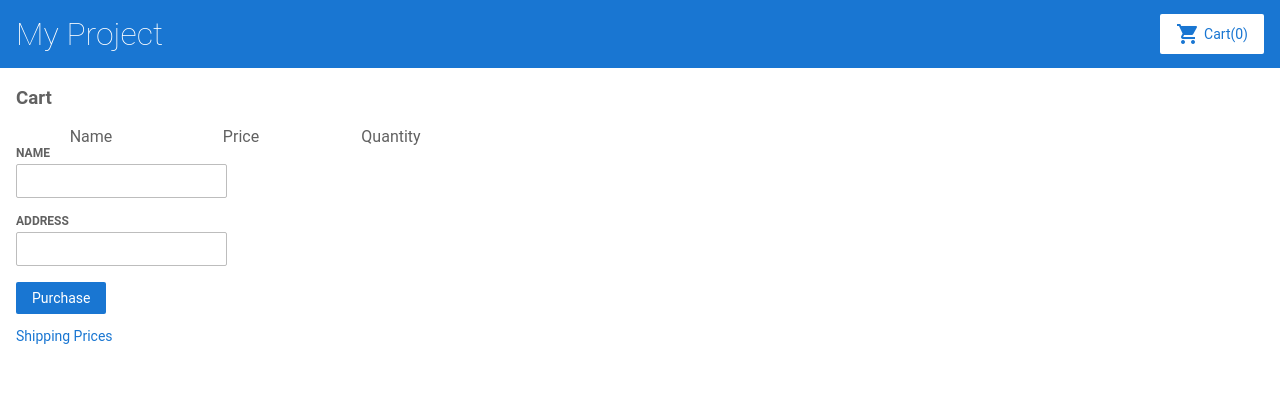
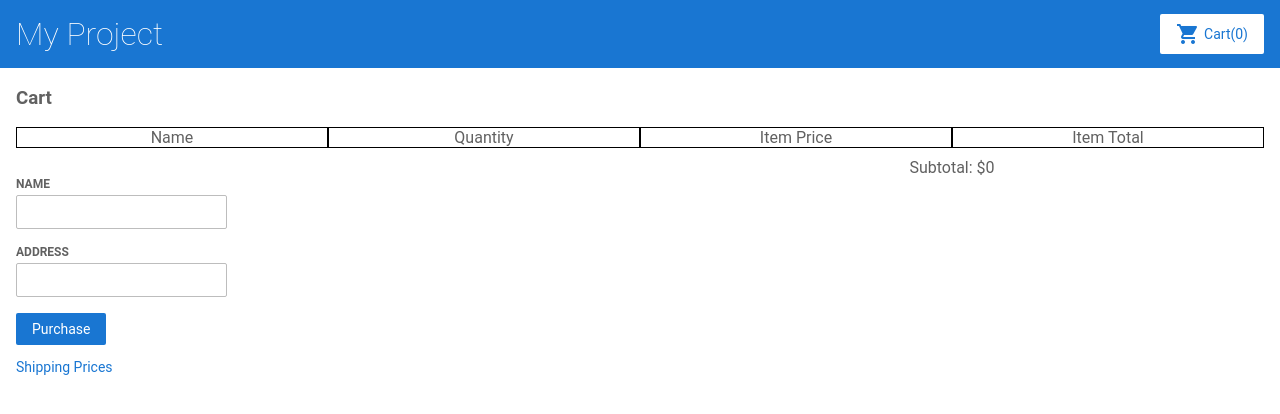
Before and after one commit to mikimj97/angular-425t8y-v3m1z7, an Angular app: page /cart in a window 1280 px wide. Shown: the top 414 px of the page. Built offline with nearby package versions, Linux system fonts and the light colour scheme.

Commit message:
modify cart to include subtotal

```diff
--- a/src/app/cart/cart.component.css
+++ b/src/app/cart/cart.component.css
@@ -0,0 +1,16 @@
+.row {
+  display: table;
+  width: 100%;
+  table-layout: fixed;
+  text-align: center;
+}
+
+.header {
+  display: table-cell;
+  border: 1px solid black;
+}
+
+.cell {
+  display: table-cell;
+  border: 1px solid black;
+}
--- a/src/app/cart/cart.component.html
+++ b/src/app/cart/cart.component.html
@@ -1,16 +1,22 @@
 <h3>Cart</h3>
 
 <div class="row">
-  <div style="float: left; width: 150px; text-align: center" class="column">Name</div>
-  <div style="float: left; width: 150px; text-align: center" class="column">Price</div>
-  <div style="float: left; width: 150px; text-align: center" class="column">Quantity</div>
+  <div class="header">Name</div>
+  <div class="header">Quantity</div>
+  <div class="header">Item Price</div>
+  <div class="header">Item Total</div>
 </div>
 
-<div class="cart-item" *ngFor="let item of items | keyvalue">
-  <span>{{ item.key }}</span>
-  <span>{{ item.value[0].price | currency }}</span>
+<div class="row" *ngFor="let item of items | keyvalue">
+  <div class="cell">{{ item.key }}</div>
+  <div class="cell">{{ item.value[1] }}</div>
+  <div class="cell">{{ item.value[0].price | currency }}</div>
+  <div class="cell">{{ item.value[0].price * item.value[1] | currency }}</div>
   <!-- <span>{{ item.value[0].description }}</span> -->
-  <span>{{ item.value[1] }}</span>
+</div>
+
+<div class="row">
+  <div style="float:right; margin-top: 10px; width:50%">Subtotal: ${{ getSubtotal() }}</div>
 </div>
 
 <form [formGroup]="checkoutForm" (ngSumbit)="onSubmit(checkoutForm.value)">
--- a/src/app/cart/cart.component.ts
+++ b/src/app/cart/cart.component.ts
@@ -26,6 +26,16 @@ export class CartComponent implements OnInit {
     this.items = this.cartService.getItems();
   }
 
+  getSubtotal() {
+    let subtotal = 0;
+
+    this.items.forEach((value: object, key: string) => {
+      subtotal += value[1] * value[0].price;
+    });
+
+    return subtotal;
+  }
+
   onSubmit(customerData) {
     //Process data here
 
```
